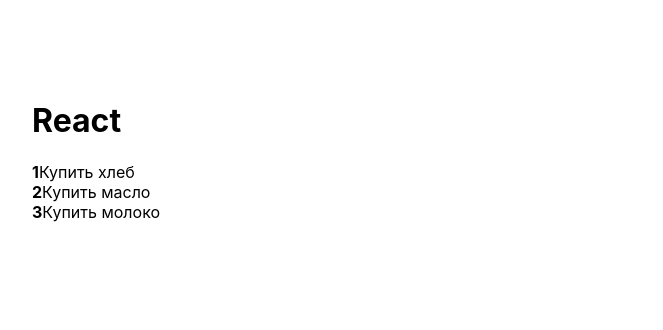
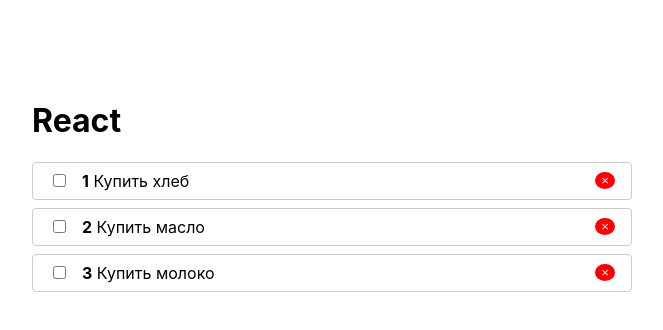
Before and after one commit to ZerruKun/learning-3-react-consolidation, a React (Create React App) app: page / in a window 1280 px wide. Shown: the top 330 px of the page, without its empty margins (308-971 px from the left). Built offline with nearby package versions, Linux system fonts and the light colour scheme.

Commit message:
Немного стилизации.

```diff
--- a/src/Todo/TodoItem.js
+++ b/src/Todo/TodoItem.js
@@ -1,11 +1,31 @@
 import React from "react";
 import PropTypes from 'prop-types'
 
+const styles ={
+  li: {
+    display: "flex",
+    justifyContent: "space-between",
+    alignItems: "center",
+    padding: ".5rem 1rem",
+    border: "1px solid #ccc",
+    borderRadius: "4px",
+    marginBottom: ".5rem"
+  },
+  input: {
+    marginRight: "1rem"
+  }
+}
+
 const TodoItem = ({todo, index}) => {
   return (
-  <li>
-    <strong>{index + 1}</strong>
-    {todo.title}
+  <li style={styles.li}>
+    <span>
+      <input type="checkbox" style={styles.input}/>
+      <strong>{index + 1}</strong>
+      &nbsp;
+      {todo.title}
+    </span>
+    <button className="rm">&times;</button>
   </li>
   );
 };
--- a/src/index.css
+++ b/src/index.css
@@ -17,3 +17,10 @@
   margin: 0 auto;
   width: 600px;
 }
+
+.rm {
+  background: red;
+  border-radius: 50%;
+  color: white;
+  border: none;
+}
```
